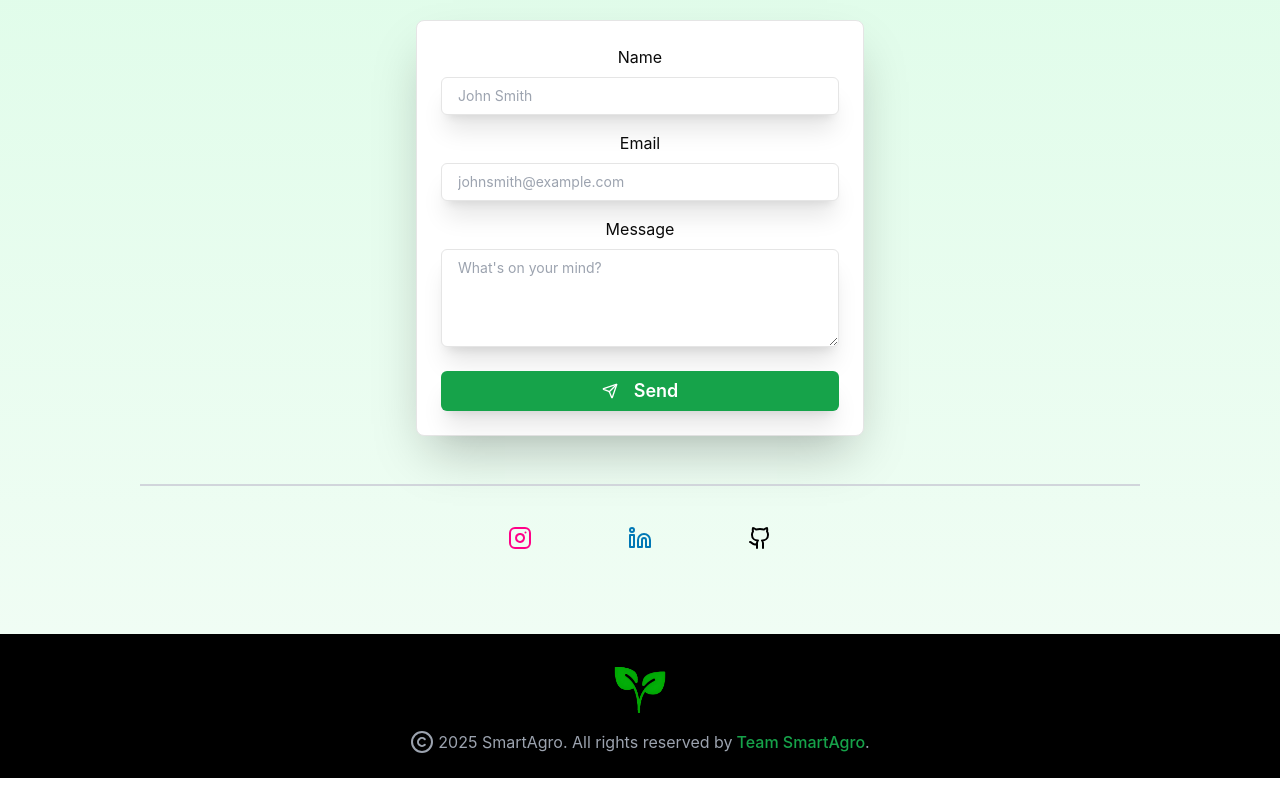
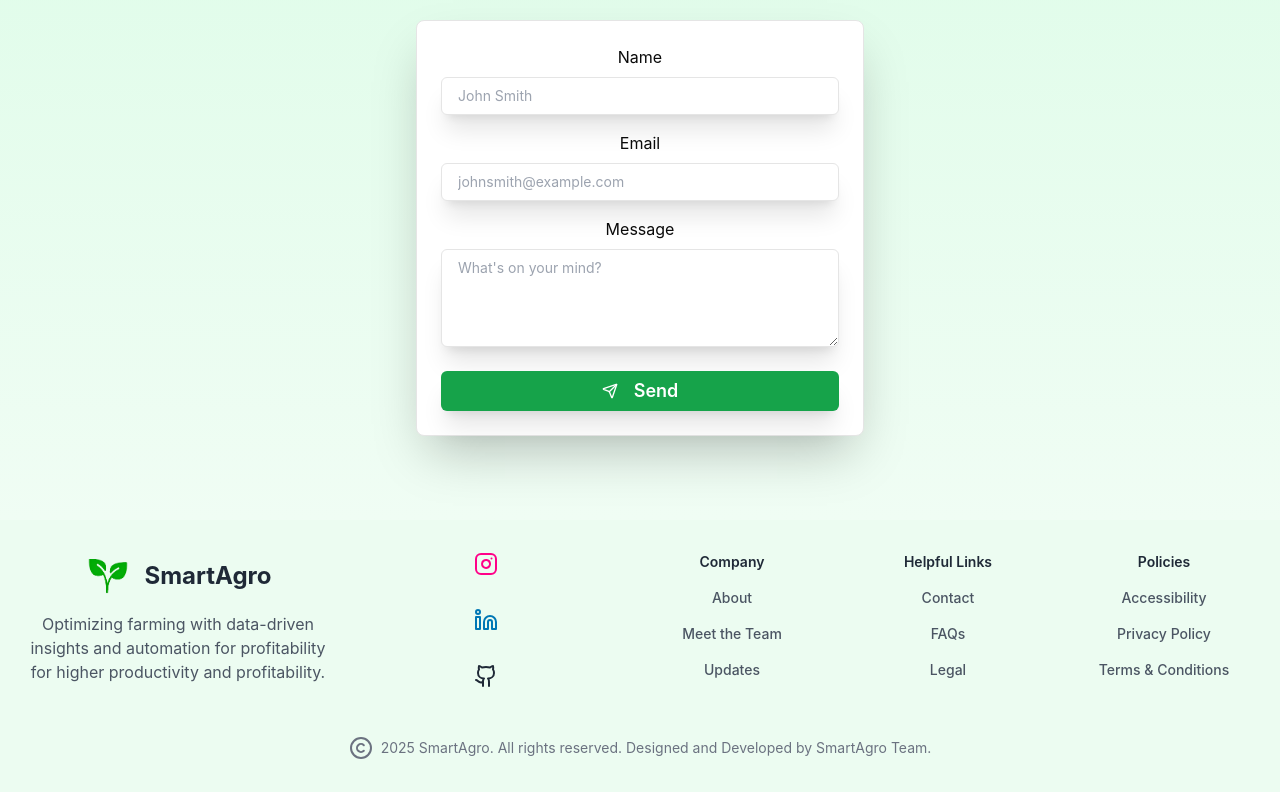
Before and after one commit to LishanR/FarmSync-Web, a React (Vite) app: page / in a window 1280 px wide. Shown: the part 3594-4386 px from the top of the page. Built offline with nearby package versions, Linux system fonts and the light colour scheme.

Commit message:
confit resolved between v1 and v2

```diff
--- a/package.json
+++ b/package.json
@@ -38,6 +38,6 @@
     "globals": "^15.14.0",
     "postcss": "^8.4.49",
     "tailwindcss": "^3.4.17",
-    "vite": "^6.0.5"
+    "vite": "^6.2.0"
   }
 }
--- a/src/ContactUs.jsx
+++ b/src/ContactUs.jsx
@@ -1,8 +1,7 @@
 import React, { useRef, useState } from "react";
 import { Card, CardContent } from "@/components/ui/card";
 import { Button } from "@/components/ui/button";
-import { Separator } from "@/components/ui/separator"
-import { Send, Instagram, Linkedin, Github } from "lucide-react";
+import { Send } from "lucide-react";
 import emailjs from "@emailjs/browser";
 
 export default function ContactUs() {
@@ -93,18 +92,7 @@ export default function ContactUs() {
 					</form>
 				</CardContent>
 			</Card>
-      <Separator className ="mt-12 border-t-2 border-gray-300 w-[1000px]" />
-      <div className="flex gap-24 mt-10">
-        <a href="https://www.instagram.com/smartagro__?igsh=MXRneHVwc2U0MDV1cg==" >
-          <Instagram className="text-[#ff0088] hover:scale-125 transition-all duration-300" />
-        </a>
-        <a href="https://www.linkedin.com/company/smartagro-official" >
-          <Linkedin className="text-[#0077b5] hover:scale-125 transition-all duration-300" />
-        </a>
-        <a href="https://github.com/LishanR/SmartAgro-Web.git">
-          <Github className="text-black hover:scale-125 transition-all duration-300" />
-        </a>
-      </div>
+
 		</section>
 	);
 }
--- a/src/Footer.jsx
+++ b/src/Footer.jsx
@@ -1,20 +1,77 @@
-import { Copyright } from "lucide-react";
+import { Copyright,Instagram, Linkedin, Github } from "lucide-react";
+
 function Footer() {
 	return (
-		<footer className="bg-black text-white py-6 max-w-none max-sm:text-sm max-sm:">
-			<div className="container mx-auto px-4 text-center">
-				{/* <Leaf className="w-8 h-8 text-green-500 mx-auto mb-4" /> */}
-				<img
-					src="/Logo.png"
-					alt="Logo"
-					className="w-16 flex justify-center items-center mx-auto mb-2 "
-				/>
-				<p className="text-gray-400 flex justify-center text-sm sm:text-base">
-					<Copyright className="mr-1" />
-					2025 SmartAgro. All rights reserved by <a href="/" className="ml-1 text-green-600 hover:text-green-400 transition-all duration-300">Team SmartAgro</a>.
+		<footer className="bg-[rgba(236,252,241,1)] text-gray-800 py-8">
+			<div className="container mx-auto px-6 flex flex-col md:flex-row justify-between items-start">
+
+        {/* Description Section (Left) */}
+        <div className="flex-1 text-center mb-8 md:mb-0 flex flex-col items-center">
+          <div className="flex items-center space-x-3">
+            <img src="/Logo.png" alt="Logo" className="w-12 h-12" />
+            <h2 className="text-2xl font-bold">SmartAgro</h2>
+          </div>
+          <p className="text-gray-600 mt-3 max-w-md">
+          Optimizing farming with data-driven insights and automation for profitability
+          for higher productivity and profitability.
+          </p>
+        </div>
+
+        {/* Social Media Links Section (Middle) */}
+        <div className="flex-1 flex flex-col items-center gap-6 md:gap-8 mt-8 md:mt-0">
+          <a href="https://www.instagram.com/smartagro__?igsh=MXRneHVwc2U0MDV1cg=="
+            className="hover:scale-125 transition-all duration-300">
+            <Instagram className="text-[#ff0088]" />
+          </a>
+          <a href="https://www.linkedin.com/company/smartagro-official"
+            className="hover:scale-125 transition-all duration-300">
+            <Linkedin className="text-[#0077b5]" />
+          </a>
+          <a href="https://github.com/LishanR/SmartAgro-Web.git"
+            className="hover:scale-125 transition-all duration-300">
+            <Github className="text-gray-800" />
+          </a>
+        </div>
+
+        {/* Footer Links Section (Right) */}
+        <div className="grid grid-cols-2 md:grid-cols-3 gap-8 text-gray-600 text-sm w-full md:w-1/2 mt-8 md:mt-0">
+          <div>
+            <h3 className="text-gray-800 font-semibold mb-4">Company</h3>
+            <ul className="space-y-4">
+              <li><a href="#" className="text-gray-600 hover:text-green-500 hover:decoration-2 transition-all duration-300">About</a></li>
+              <li><a href="#team" className="text-gray-600 hover:text-green-500 hover:decoration-2 transition-all duration-300">Meet the Team</a></li>
+              <li><a href="#" className="text-gray-600 hover:text-green-500 hover:decoration-2 transition-all duration-300">Updates</a></li>
+            </ul>
+          </div>
+
+          <div>
+            <h3 className="text-gray-800 font-semibold mb-4">Helpful Links</h3>
+            <ul className="space-y-4">
+              <li><a href="#contact" className="text-gray-600 hover:text-green-500 hover:decoration-2 transition-all duration-300">Contact</a></li>
+              <li><a href="#" className="text-gray-600 hover:text-green-500 hover:decoration-2 transition-all duration-300">FAQs</a></li>
+              <li><a href="#" className="text-gray-600 hover:text-green-500 hover:decoration-2 transition-all duration-300">Legal</a></li>
+            </ul>
+          </div>
+
+          <div>
+            <h3 className="text-gray-800 font-semibold mb-4">Policies</h3>
+            <ul className="space-y-4">
+              <li><a href="#" className="text-gray-600 hover:text-green-500 hover:decoration-2 transition-all duration-300">Accessibility</a></li>
+              <li><a href="#" className="text-gray-600 hover:text-green-500 hover:decoration-2 transition-all duration-300">Privacy Policy</a></li>
+              <li><a href="#" className="text-gray-600 hover:text-green-500 hover:decoration-2 transition-all duration-300">Terms & Conditions</a></li>
+            </ul>
+          </div>
+        </div>
+      </div>
+			{/* Copyright Section */}
+			<div className="text-center text-gray-500 text-sm mt-12">
+				<p className="flex justify-center items-center">
+				<Copyright className="mr-2" />
+				2025 SmartAgro. All rights reserved. Designed and Developed by SmartAgro Team.
 				</p>
 			</div>
 		</footer>
+
 	);
 }
 
--- a/src/NavigationBar.jsx
+++ b/src/NavigationBar.jsx
@@ -2,7 +2,7 @@ function NavigationBar() {
 	return (
 		<nav
 			id="nav"
-			className=" flex top-0 left-0 right-0 items-center justify-between p-16 h-32 z-50 transition-all duration-300 rounded-xl w-full bg-gradient-to-r from-green-100 to-green-50 bg-opacity-75"
+			className=" flex top-0 left-0 right-0 items-center justify-between p-16 h-20 z-50 transition-all duration-300 rounded-xl w-full bg-gradient-to-r from-green-100 to-green-50 bg-opacity-75"
 		>
 			<div className="flex items-center  ">
 				<a href="/">
```
Also changed, not shown: 1 other file (tests, documents, lock files or other folders).
